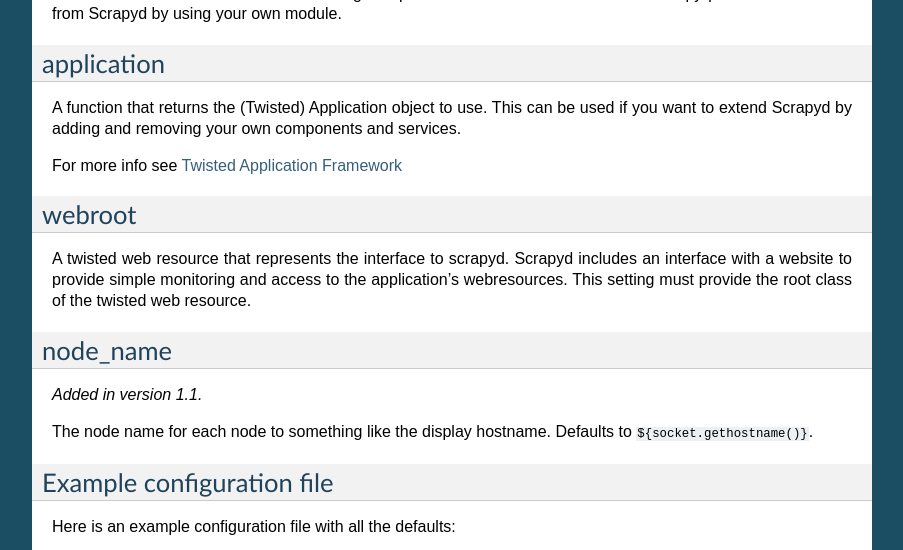
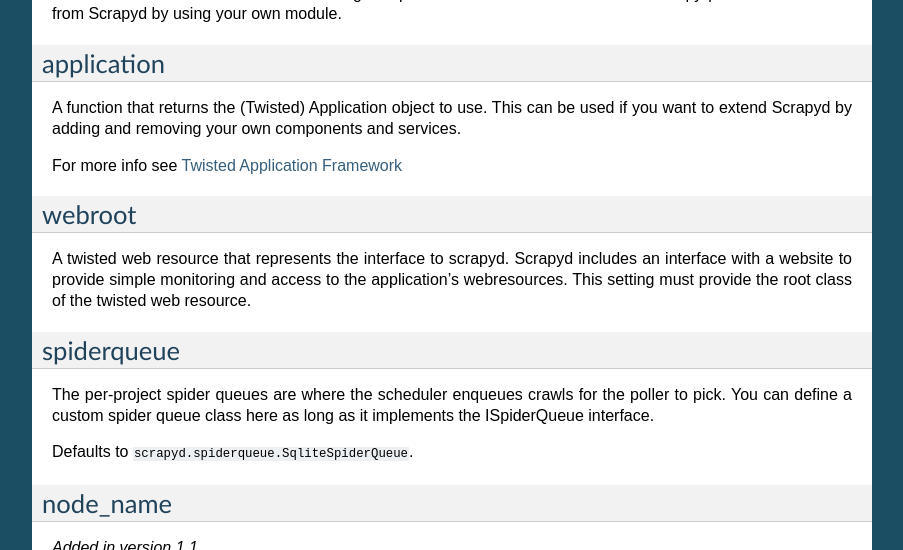
Before and after one commit to scrapy/scrapyd, a Sphinx documentation site: the page built from docs/config.rst, in a window 1280 px wide and 900 px high, scrolled down 1853 px, cut to the strip 0-550 px from the top of the window. Shown: the whole strip, without its empty margins (198-1101 px from the left). Built offline with Sphinx 7.4.7, drawn with Linux system fonts in a browser that asks for light colours.

Commit message:
configurable spider queue

```diff
--- a/docs/config.rst
+++ b/docs/config.rst
@@ -137,6 +137,19 @@
 and access to the application's webresources.
 This setting must provide the root class of the twisted web resource.
 
+.. _spiderqueue:
+
+spiderqueue
+-----------
+
+The per-project spider queues are where the scheduler enqueues crawls
+for the poller to pick.
+You can define a custom spider queue class here
+as long as it implements the ISpiderQueue interface.
+
+Defaults to ``scrapyd.spiderqueue.SqliteSpiderQueue``.
+
+
 node_name
 ---------
 
--- a/docs/news.rst
+++ b/docs/news.rst
@@ -14,6 +14,7 @@
 Added
 ~~~~~
 
+- Make spider queue class configurable
 - Include run's PID in listjobs webservice.
 - Include full tracebacks from scrapy when failing to get spider list.
   This will lead to more noisy webservice output
```
Also changed, not shown: 2 other files.
